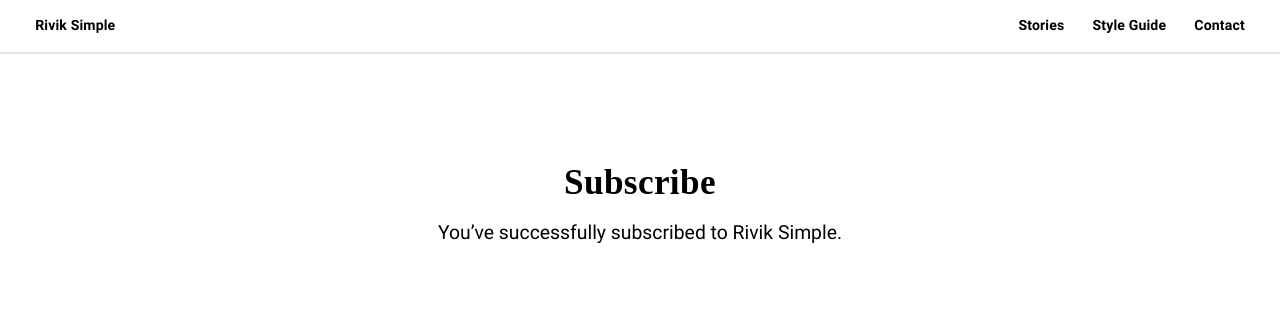
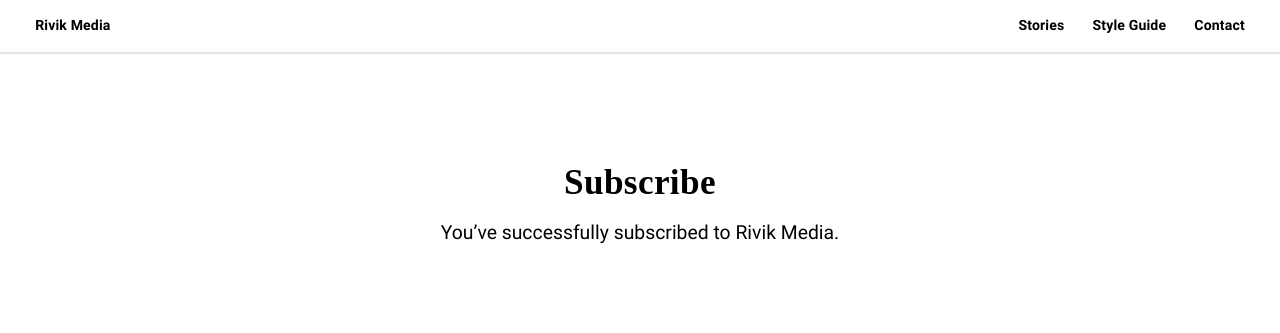
Before and after one commit to Rivik-Media/technologyshouldbesimple, a Jekyll site: the page built from subscribe.html, in a window 1280 px wide. Shown: the top 333 px of the page. Built offline with Jekyll 4.4.1, drawn with Linux system fonts in a browser that asks for light colours; some web fonts are replaced.

Commit message:
Update _config.yml

```diff
--- a/_config.yml
+++ b/_config.yml
@@ -1,16 +1,16 @@
 # Site/SEO settings
 email: hello@rivikmedia.com
-baseurl: "/"
+baseurl: "/rivik-dev"
 paginate: 12
 paginate_path: "/page/:num"
 permalink: /:year/:month/:title/
 google_analytics:
 
 name: Rivik Media
-title: Rivik Simple
+title: Rivik Media
 description: >
   Based on the Barber theme for Jekyll built by Thomas Vaeth for Samesies.
-url: "http://rivik-media.github.io/rivik-dev"
+url: "http://rivik-media.github.io"
 twitter_username: rivikmedia
 default_img: /assets/images/seo.jpg
 social:
```
